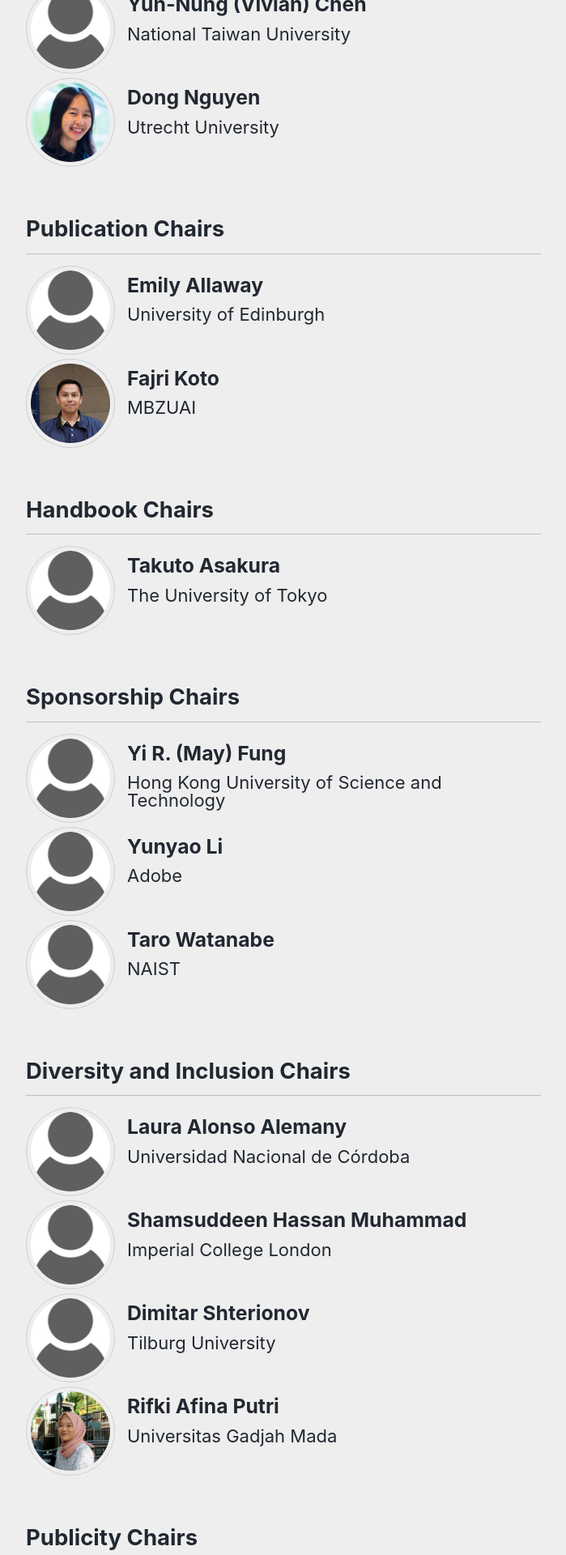
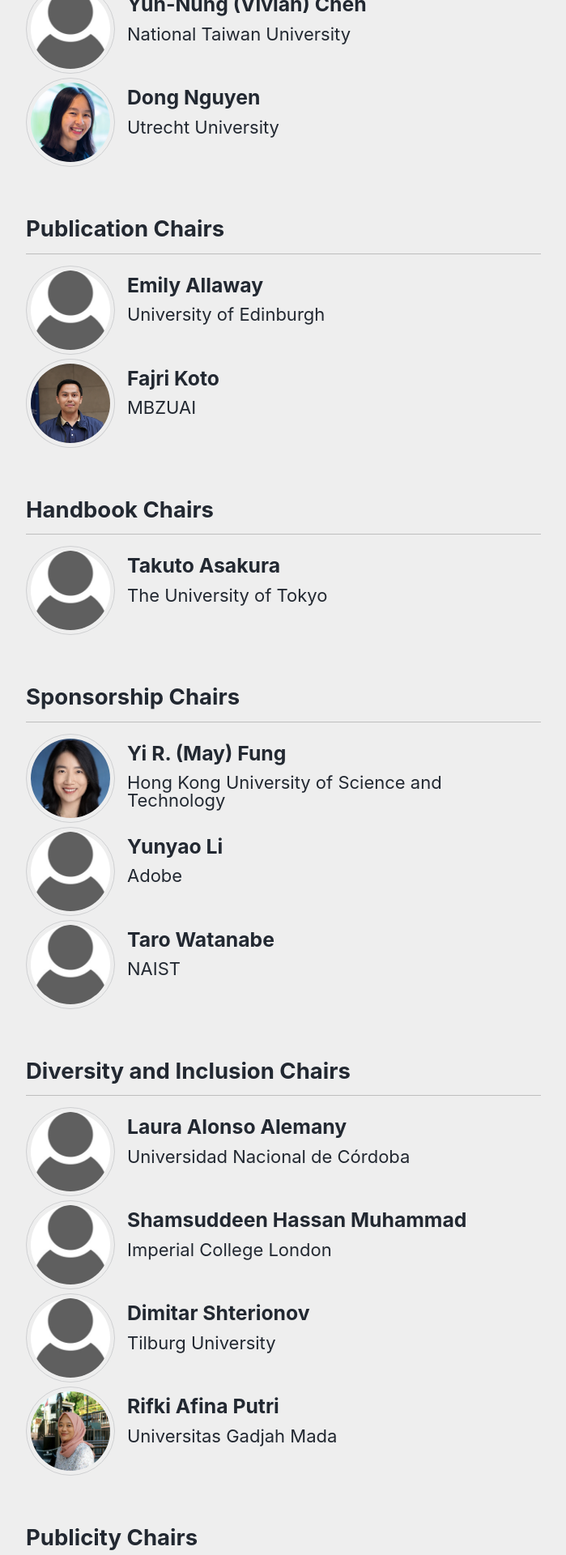
Before and after one commit to acl-org/acl-2027, a Jekyll site: the page built from _pages/committees/organization.md, in a window 1280 px wide. Shown: the part 2519-4439 px from the top of the page at 81% size, without its empty margins (290-989 px from the left). Built offline with Jekyll 4.4.1, drawn with Linux system fonts in a browser that asks for light colours; cached includes are drawn as plain includes.

Commit message:
Update committee photos

```diff
--- a/_pages/committees/organization.md
+++ b/_pages/committees/organization.md
@@ -178,8 +178,8 @@ sidebar:
 
 {% include committee-member.html
    name="Yi R. (May) Fung"
-   picture="/assets/images/committee/name_surname.jpg"
-   site=null
+   picture="/assets/images/committee/yi_r_may_fung.jpg"
+   site="https://mayrfung.github.io/"
    institution="Hong Kong University of Science and Technology"
    email = "yrfung@ust.hk"
 %}
```
Also changed, not shown: assets/images/committee/yi_r_may_fung.jpg (added).
